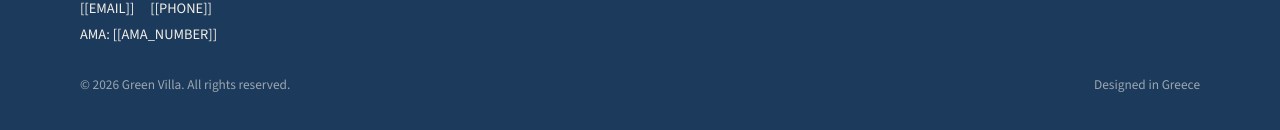
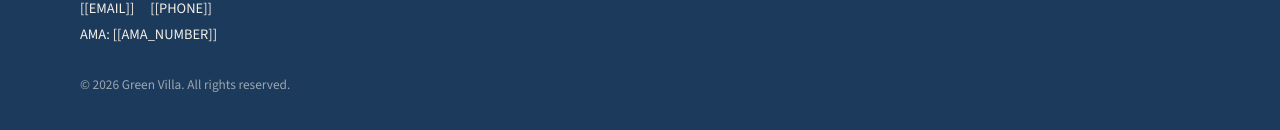
Before and after one commit to TalMekler/greenberg-villa-website, a React (Vite) app: page / in a window 1280 px wide. Shown: the part 4948-5078 px from the top of the page. Built offline with nearby package versions, Linux system fonts and the light colour scheme; no server answers; a web font is replaced by a local one.

Commit message:
Remove "Designed in Greece" from the footer
Co-Authored-By: Claude Opus 5 <noreply@anthropic.com>

```diff
--- a/src/components/layout/Footer.tsx
+++ b/src/components/layout/Footer.tsx
@@ -131,7 +131,6 @@ export function Footer() {
 
         <div className="flex flex-col items-center justify-between gap-2 font-sans text-[12px] text-cream/60 sm:flex-row">
           <p>{t.footer.rights}</p>
-          <p>{t.footer.designed}</p>
         </div>
       </div>
     </footer>
--- a/src/i18n/el.ts
+++ b/src/i18n/el.ts
@@ -223,7 +223,6 @@ export const el: Dictionary = {
   },
   footer: {
     rights: "© 2026 Green Villa. Με επιφύλαξη παντός δικαιώματος.",
-    designed: "Σχεδιασμένο στην Ελλάδα",
     instagram: "Green Villa στο Instagram",
     facebook: "Green Villa στο Facebook",
   },
--- a/src/i18n/en.ts
+++ b/src/i18n/en.ts
@@ -223,7 +223,6 @@ export const en: Dictionary = {
   },
   footer: {
     rights: "© 2026 Green Villa. All rights reserved.",
-    designed: "Designed in Greece",
     instagram: "Green Villa on Instagram",
     facebook: "Green Villa on Facebook",
   },
--- a/src/i18n/he.ts
+++ b/src/i18n/he.ts
@@ -216,7 +216,6 @@ export const he: Dictionary = {
   },
   footer: {
     rights: "© 2026 וילה גרין. כל הזכויות שמורות.",
-    designed: "מעוצב ביוון",
     instagram: "וילה גרין באינסטגרם",
     facebook: "וילה גרין בפייסבוק",
   },
--- a/src/i18n/types.ts
+++ b/src/i18n/types.ts
@@ -121,7 +121,7 @@ export interface Dictionary {
     hosts: { label: string; names: string; photoAlt: string; quote: string };
     channels: { whatsapp: string; phone: string; email: string };
   };
-  footer: { rights: string; designed: string; instagram: string; facebook: string };
+  footer: { rights: string; instagram: string; facebook: string };
   legal: {
     privacy: string;
     terms: string;
```
